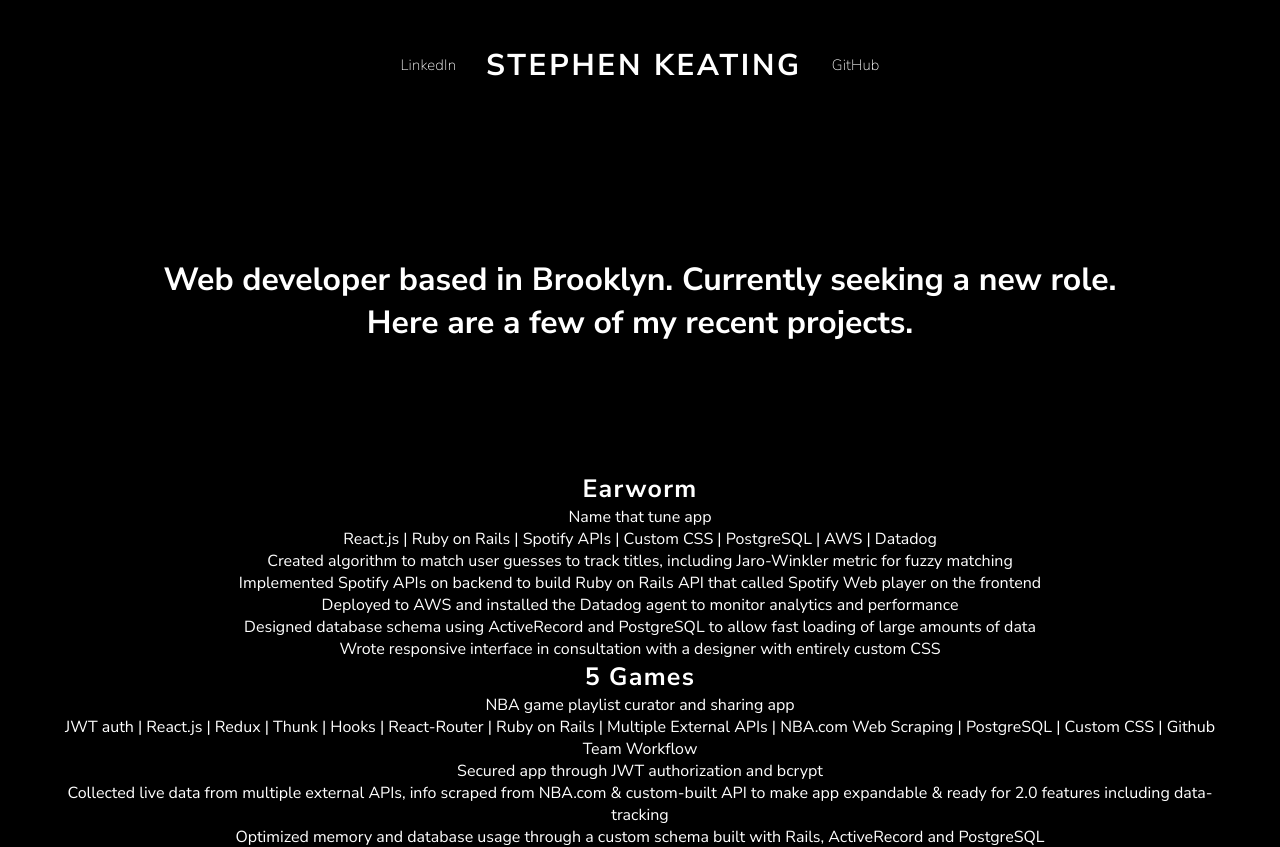
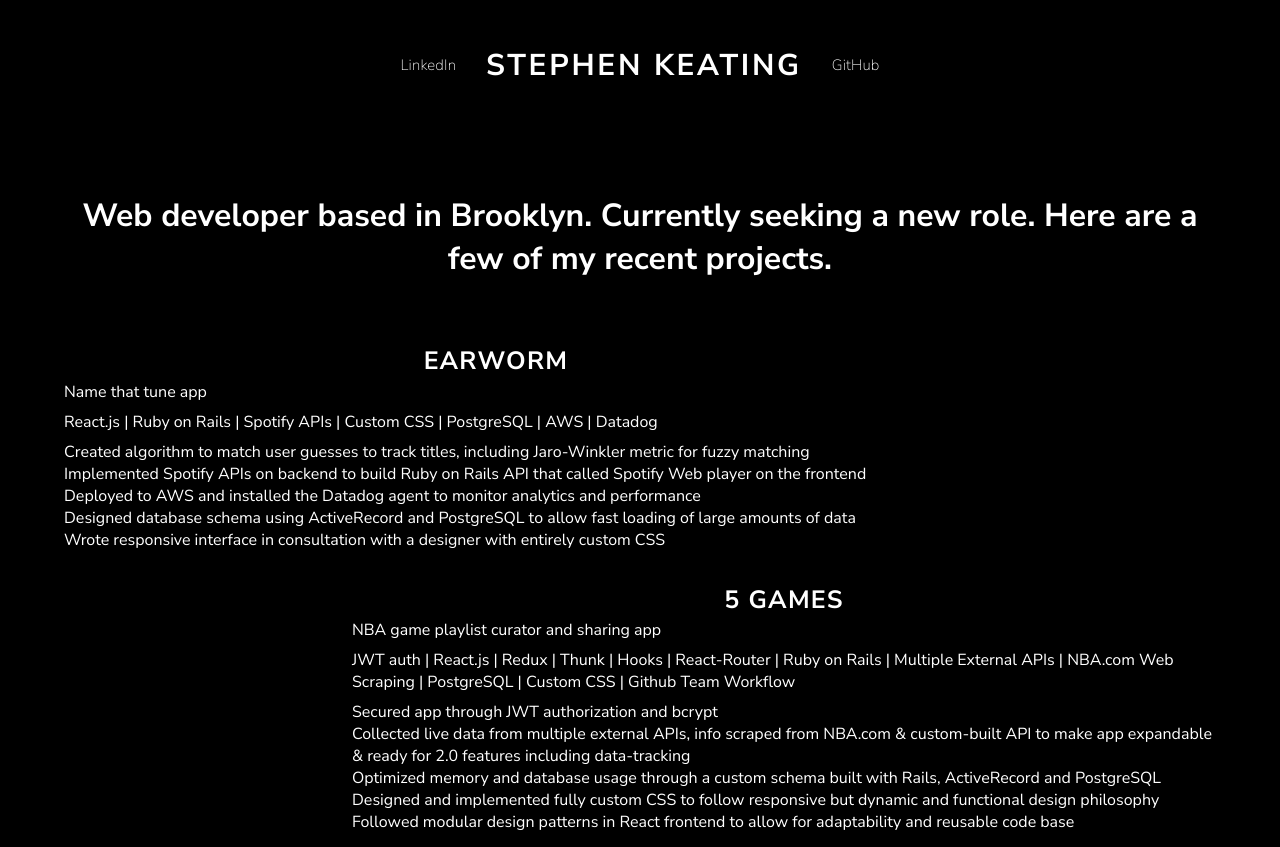
Before and after one commit to stephenkeating/keating-portfolio, a React (Create React App) app: page / in a window 1280 px wide. Shown: the top 847 px of the page. Built offline with nearby package versions, Linux system fonts and the light colour scheme.

Commit message:
alignment of project cards

```diff
--- a/src/App.css
+++ b/src/App.css
@@ -56,7 +56,6 @@ nav {
 .nav-link {
   display: flex;
   letter-spacing: .01em;
-  /* margin: 2em; */
   font-weight: 200;
   font-size: 15px;
   box-sizing: border-box;
@@ -64,7 +63,7 @@ nav {
 
 h1 {
   text-align: center;
-  margin: 10%;
+  margin: 5%;
 }
 
 .projects-container {
@@ -72,11 +71,32 @@ h1 {
 }
 
 .project-card {
+  /* text-align: center; */
+  /* margin: 5%; */
+  margin-bottom: 2em;
+}
+
+.project-card-title {
+  margin-bottom: .1em;
+  font-weight: bold;
+  letter-spacing: .05em;
+  font-size: 25px;
+  text-transform: uppercase;
   text-align: center;
 }
 
-.project-card-title {
-  font-weight: bold;
-  letter-spacing: .05em;
-  font-size: 25px;
+.project-card-description {
+  margin-bottom: .5em;
 }
+
+.project-card-tech {
+  margin-bottom: .5em;
+}
+
+.even {
+  margin-right: 25%;
+}
+
+.odd {
+  margin-left: 25%;
+}
--- a/src/Components/ProjectCard.js
+++ b/src/Components/ProjectCard.js
@@ -1,8 +1,8 @@
 import React from 'react';
 
-const ProjectCard = ({project: {title, url, description, tech, bullets}}) => {
-
-  return <div className='project-card'>
+const ProjectCard = ({ even, project: {title, url, description, tech, bullets}}) => {
+console.log(even)
+  return <div className={'project-card' + (even ? ' even' : ' odd')}>
           <div className='project-card-title'>
             <a href={url}>{title}</a>
           </div>
@@ -17,7 +17,7 @@ const ProjectCard = ({project: {title, url, description, tech, bullets}}) => {
             )}
           </div>
           <div className='project-card-bullets'>
-            { bullets.map((bullet) =>
+            { bullets.map(bullet =>
                           <div>
                             { bullet }
                           </div>
--- a/src/Pages/Home.js
+++ b/src/Pages/Home.js
@@ -10,6 +10,7 @@ const Home = () => {
                         <ProjectCard
                           key={i}
                           project={project}
+                          even={i % 2 === 0 ? true : false}
                         />
   )
 
```
